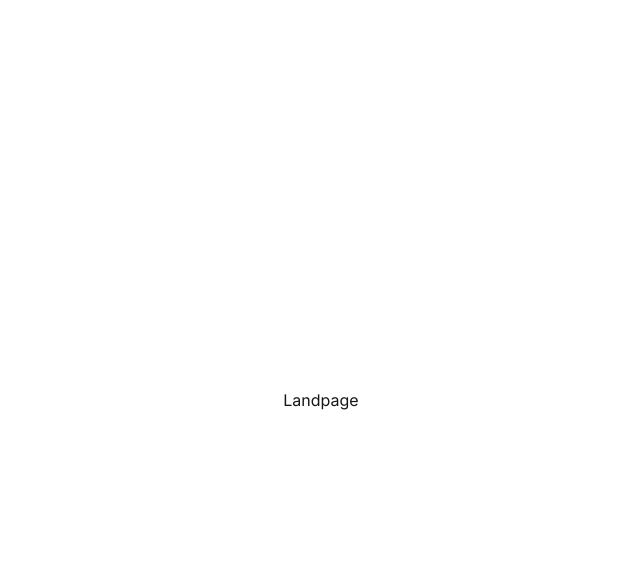
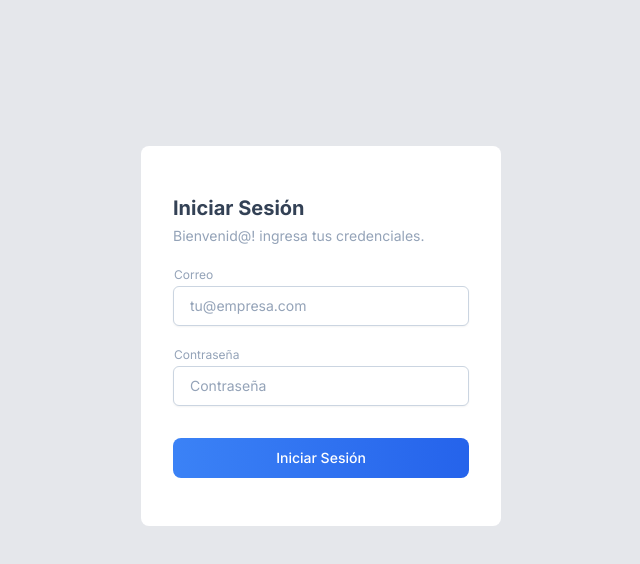
Before and after one commit to JedienlaPasta/beneficios, a Next.js app: page / in a window 1280 px wide. Shown: the top 564 px of the page, without its empty margins (319-959 px from the left). Built offline with nearby package versions, Linux system fonts and the light colour scheme.

Commit message:
login movido a /

```diff
--- a/app/layout.tsx
+++ b/app/layout.tsx
@@ -4,11 +4,11 @@ import { inter } from "./ui/fonts";
 
 export const metadata: Metadata = {
   title: {
-    template: "%s | Social El Quisco",
-    default: "Social El Quisco",
+    template: "%s | ApoyoFacil El Quisco",
+    default: "ApoyoFacil El Quisco",
   },
   description:
-    "Gestor de la entrega y registro de los beneficios sociales destinados a los habitantes de El Quisco",
+    "Gestor de la entrega y registro de los beneficios sociales destinados a los habitantes de la comuna de El Quisco",
 };
 
 export default function RootLayout({
--- a/app/login/page.tsx
+++ /dev/null
@@ -1,20 +0,0 @@
-import { Suspense } from "react";
-import LoginForm from "../ui/login-form";
-
-export default function LoginPage() {
-  return (
-    <main className="flex items-center justify-center bg-gray-200 md:h-screen">
-      <div className="flex w-full max-w-[360px] flex-col gap-5 rounded-lg bg-white px-8 py-12 md:-mt-32">
-        <div className="flex flex-col gap-1">
-          <h2 className="text-xl font-bold text-slate-700">Iniciar Sesión</h2>
-          <p className="text-sm font-normal text-slate-400">
-            Bienvenid@! ingresa tus credenciales.
-          </p>
-        </div>
-        <Suspense>
-          <LoginForm />
-        </Suspense>
-      </div>
-    </main>
-  );
-}
--- a/app/page.tsx
+++ b/app/page.tsx
@@ -1,11 +1,20 @@
-// import Image from "next/image";
+import { Suspense } from "react";
+import LoginForm from "@/app/ui/login-form";
 
-export default function Home() {
+export default function LoginPage() {
   return (
-    <div className="grid min-h-screen grid-rows-[20px_1fr_20px] items-center justify-items-center gap-16 p-8 pb-20 font-[family-name:var(--font-geist-sans)] sm:p-20">
-      <main className="row-start-2 flex flex-col items-center gap-8 sm:items-start">
-        Landpage
-      </main>
-    </div>
+    <main className="flex items-center justify-center bg-gray-200 md:h-screen">
+      <div className="flex w-full max-w-[360px] flex-col gap-5 rounded-lg bg-white px-8 py-12 md:-mt-32">
+        <div className="flex flex-col gap-1">
+          <h2 className="text-xl font-bold text-slate-700">Iniciar Sesión</h2>
+          <p className="text-sm font-normal text-slate-400">
+            Bienvenid@! ingresa tus credenciales.
+          </p>
+        </div>
+        <Suspense>
+          <LoginForm />
+        </Suspense>
+      </div>
+    </main>
   );
 }
```
